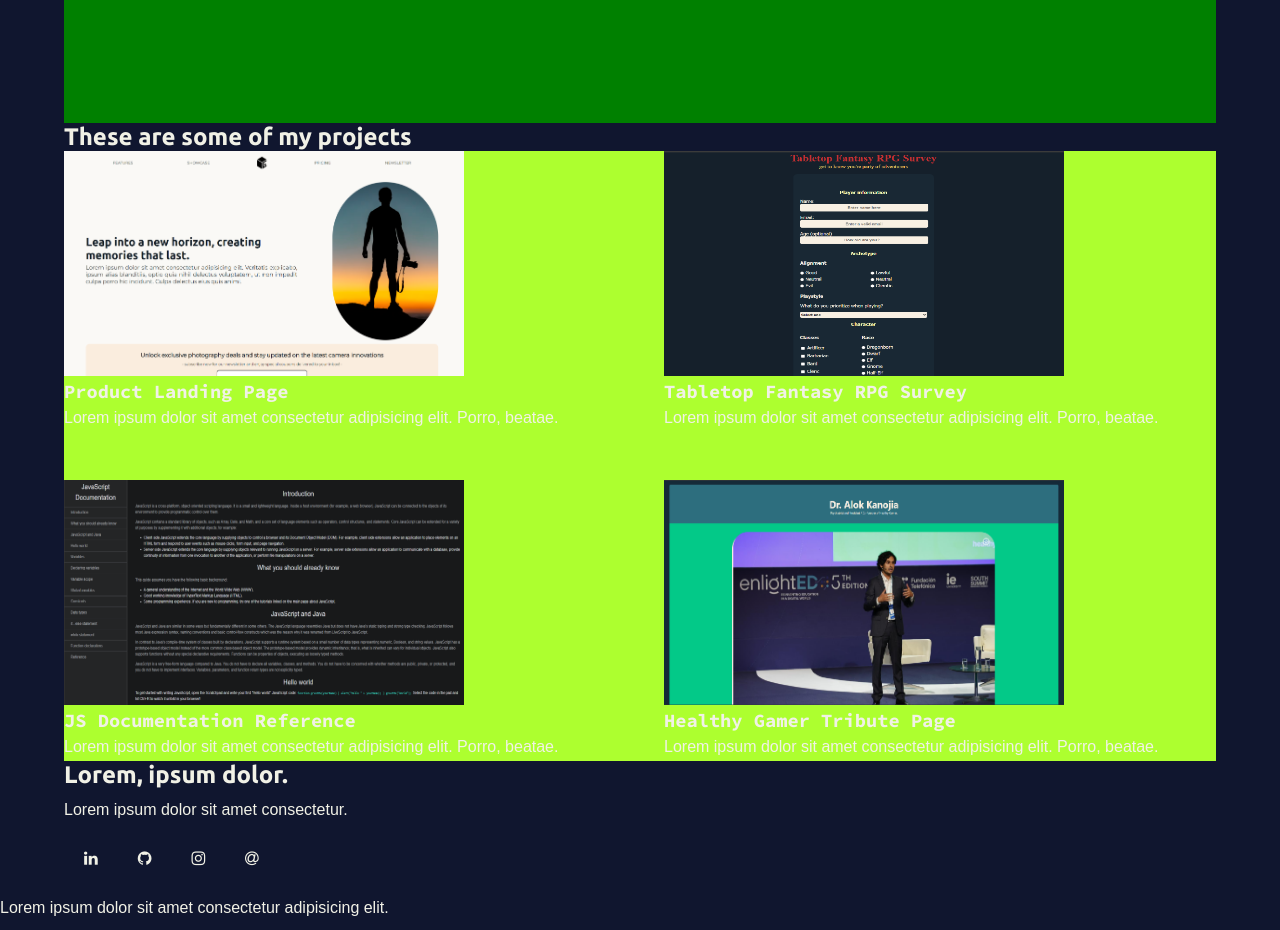
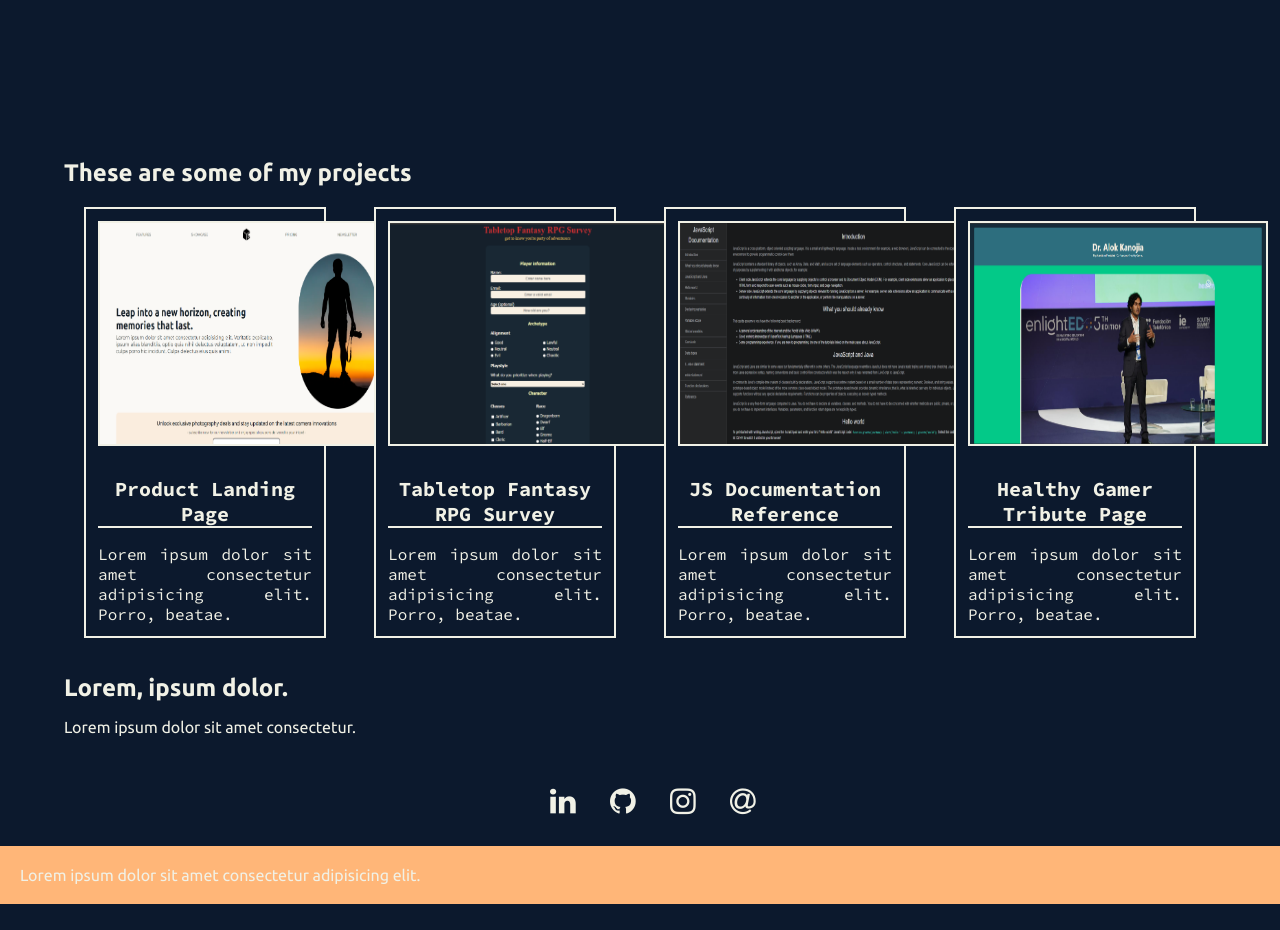
Before and after one commit to caiomanique/portfolio, a plain HTML site: page index.html in a window 1280 px wide. Shown: the part 580-1510 px from the top of the page. After the commit the page ends 1484 px from the top, so only its background shows below. Drawn offline with Linux system fonts and the light colour scheme; a web font is replaced by a local one.

Commit message:
Improve CSS structure and readability
- Added new color variables for better theming in future build
- Added and updated comments to document changes, for clarity and organization
- Reorganized project section styles for consistency
- Updated hover effects for project tiles
- Ensured consistency in project tile inner styles

```diff
--- a/styles.css
+++ b/styles.css
@@ -1,19 +1,26 @@
-*,
-::before,
-::after {
-  padding: 0;
-  margin: 0;
-  box-sizing: border-box;
+/* Reset and Global Styles */
+*, ::before, ::after {
+    padding: 0;
+    margin: 0;
+    box-sizing: border-box;
 }
 
-:root{
-    --primary-color:#10162f;
-    --secondary-color:#486989;
-    --accent-color:#FDB15D;
-    --text-color:#F1F1E6;
+/* Define color variables */
+:root {
+    --primary-color: #0c192d;    /* Dark blue (main background) */
+    --secondary-color: #517392;   /* Blue-gray (section backgrounds, borders) */
+    --accent-color: #FFB678;      /* Pastel orange (highlighted elements, buttons) */
+    --text-color: #F1F1E6;        /* Light grayish-white (text, icons) */
+
+    /* Additional colors */
+    --dark-purple: #573280;       /* Dark purple (alternative background, headers) */
+    --dark-green: #195e4d;        /* Dark green (accents, buttons, links) */
+    --dark-red: #802626;          /* Dark red (errors, warnings, alerts) */
+    --dark-yellow: #806c26;       /* Dark yellow (call-to-action, notifications) */
 }
 
-html{
+/* General styling for the HTML document */
+html {
     font-family: "Ubuntu", sans-serif;
     font-weight: 400;
     font-style: normal;
@@ -22,18 +29,17 @@ html{
     scroll-behavior: smooth;
 }
 
-body{
+body {
     background-color: var(--primary-color);
 }
 
-p{
-    font-family: "Cantarell", sans-serif;
-    font-weight: 400;
-    text-align: justify;
-    margin: 1% 0;
+/* Styling for text */
+.flow > * + *{
+    margin-top: 1em;
 }
 
-a{
+/* Styling for hyperlinks */
+a {
     text-decoration: none;
     font-family: "Source Code Pro", monospace;
     font-style: normal;
@@ -45,56 +51,186 @@ a:visited {
 }
 
 a:hover {
-    text-decoration: underline;
+    text-decoration: none;
 }
 
 a:active {
     text-decoration: none;
 }
 
-nav{
+/* Navigation */
+nav {
     padding: 20px 0;
+}
+
+nav ul {
+    list-style-type: none;
+    display: flex;
+    justify-content: space-around;
+    align-items: center;
+    padding: 10px 0;
     border-bottom: var(--accent-color) solid 1px;
 }
 
-nav ul{
-    list-style-type:none;
-    display: flex;
-    justify-content: space-around;
-    align-items: center;
-}
-
-.nav-list li{
+.nav-list li {
     border: var(--accent-color) solid 1px;
     padding: 0 10px;
 }
 
-main{
+nav ul li a {
+    padding: 10px 20px;
+    transition: color 0.3s ease;
+}
+
+nav ul li a:hover {
+    color: var(--accent-color);
+}
+
+/* Main Content */
+main {
     margin: auto;
     max-width: 90%;
 }
 
-.welcome-section{
-    background-color: green;
+.welcome-section {
     min-height: 80vh;
     display: flex;
-    justify-content: flex-start;
+    justify-content: center;
     align-items: center;
+    padding: 20px;
+    flex-direction: column;
 }
 
-.projects-grid{
-    display: grid;
-    grid-template-columns: repeat(auto-fit, minmax(400px, 1fr));
-    gap: 3em;
-    background-color: greenyellow;
+.welcome-section h1 {
+    display: inline-block;
+    margin-right: auto;
+    font-size: 4rem;
 }
 
-.project-image{
-    aspect-ratio: 16/9;
-    max-width: 400px;
-    object-fit:fill;
+.welcome-section p {
+    display: block;
+    text-align: center;
+    margin-right: auto;
+    width: 40%;
+    text-align: justify;
+    text-justify: inter-word;
+    font-size: 2rem;
 }
 
+/* Projects Section */
+.projects-grid {
+    display: grid;
+    grid-template-columns: repeat(auto-fit, minmax(200px, 1fr));
+    gap: 3em;
+    padding: 20px;
+    position: relative;
+}
+
+/* Individual project tiles */
+.project-tile {
+    position: relative;
+}
+
+.project-link {
+    display: block;
+    position: relative;
+    width: 100%;
+    height: 100%;
+    border: none;
+    padding: 0;
+    font-size: inherit;
+    white-space: initial;
+    box-shadow: none;
+    color: var(--color-text);
+    background-color: pink;
+}
+
+.project-tile-inner {
+    position: relative;
+    z-index: 1;
+    display: block;
+    background-color: var(--primary-color);
+    border: 2px solid var(--text-color);
+    padding: 5%;
+    min-height: auto;
+    transition: transform 400ms ease;
+}
+
+.project-tile::before {
+    content: '';
+    position: absolute;
+    top: 0;
+    left: 0;
+    width: 100%;
+    height: 100%;
+    background-color: yellow;
+    z-index: -1;
+    transition: transform 400ms ease-in-out;
+}
+
+.project-tile:hover::before {
+    transform: translate(-5%, 5%);
+}
+
+.project-tile:hover .project-tile-inner {
+    transform: translate(5%, -5%);
+}
+
+.project-image {
+    aspect-ratio: 4/3;
+    max-width: 300px;
+    height: auto;
+    display: block;
+    margin: auto;
+    border: 2px solid var(--text-color);
+}
+
+.project-content{
+    display: flex;
+    flex-direction: column;
+    align-items: center;
+    justify-content: space-around;
+}
+
+.project-title {
+    margin-top: 1.5em;
+    font-size: 20px;
+    font-weight: bold;
+    color: var(--text-color);
+    text-align: center;
+    border-bottom: 2px solid var(--text-color);
+}
+
+.project-description{
+    text-align: justify;
+    text-justify: inter-word;
+}
+
+/* Contact Section */
+.contact-links {
+    display: flex;
+    justify-content: center;
+    margin-top: 20px;
+}
+
+.contact-links a {
+    font-size: 30px;
+    padding: 30px;
+    transition: transform 0.4s ease-in-out;
+}
+
+.contact-links a:hover {
+    transform: scale(1.2);
+    text-decoration: none;
+}
+
+/* Footer */
+footer {
+    background-color: var(--accent-color);
+    padding: 20px;
+}
+
+/* Font Awesome Icons */
 .fa {
     padding: 20px;
     font-size: 30px;
```
